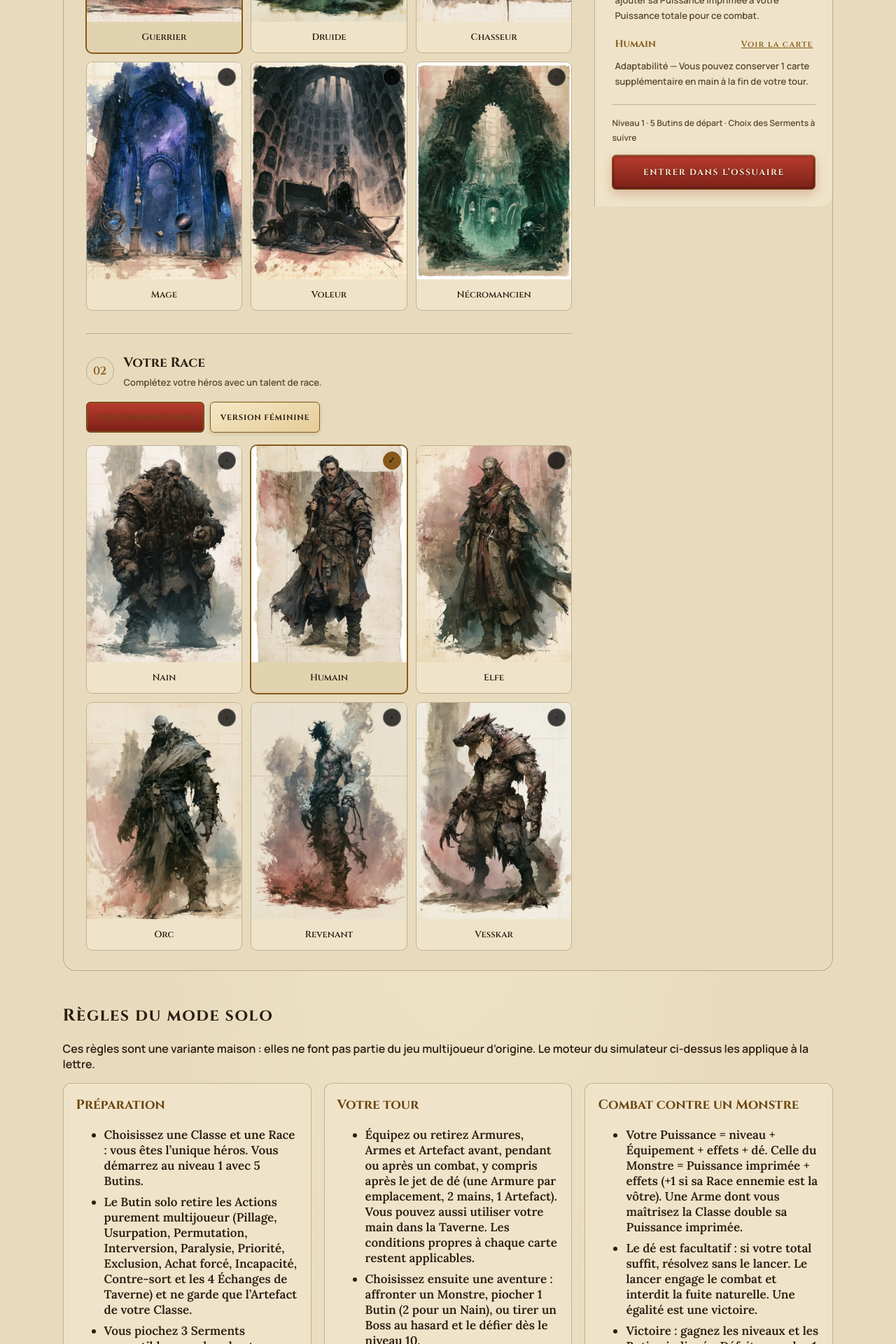
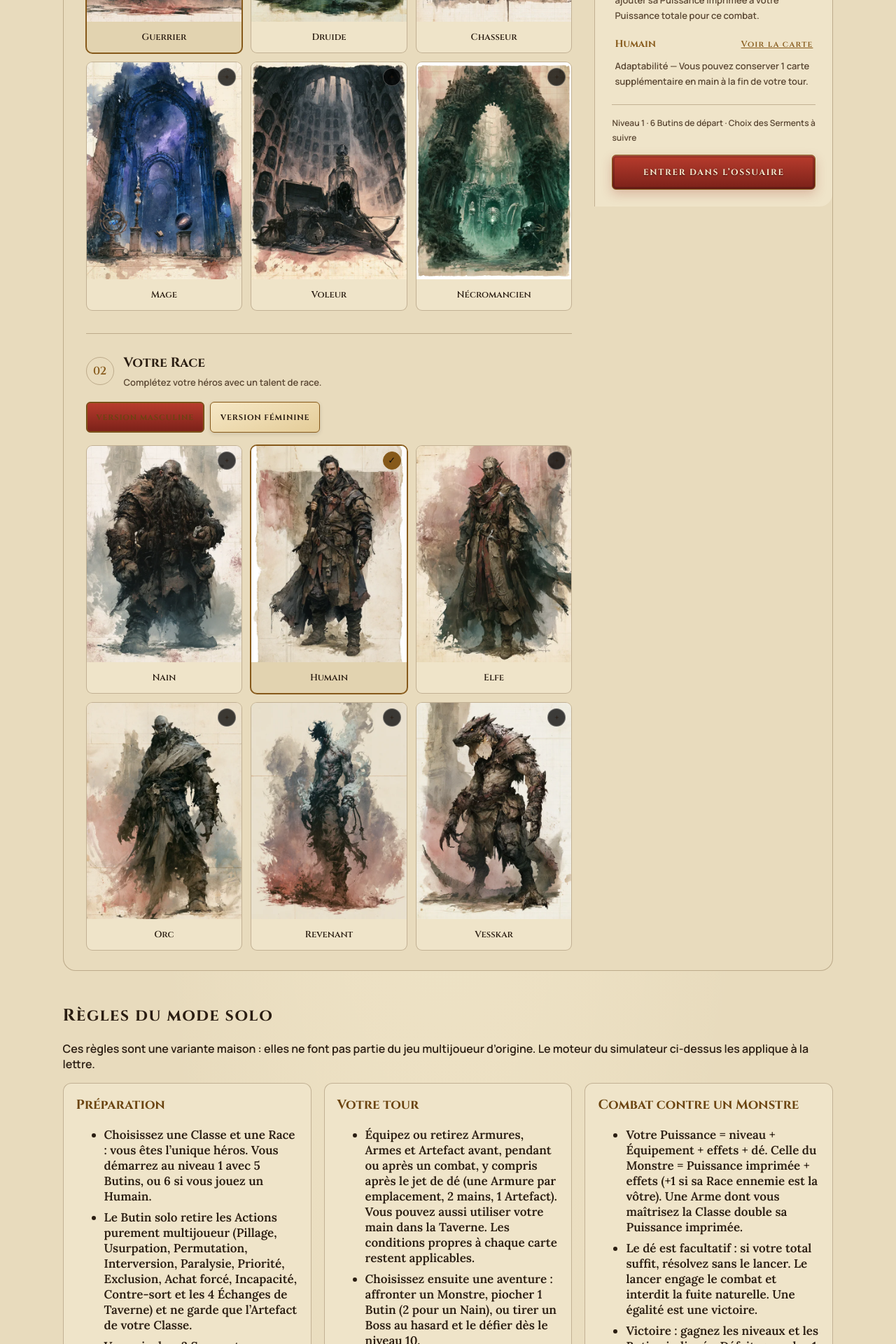
Before and after one commit to G33KOO/Ossuary-game, a React (Vite) app: page /solo in a window 1280 px wide. Shown: the part 1218-3138 px from the top of the page at 70% size. Built offline with nearby package versions, Linux system fonts and the light colour scheme.

Commit message:
Start Human solo heroes with six loot cards

```diff
--- a/src/components/SoloBoard.tsx
+++ b/src/components/SoloBoard.tsx
@@ -456,7 +456,7 @@ export function SoloBoard({ onPlayingChange }: { onPlayingChange?: (playing: boo
             })}
           </div>
           <div className="sim-launch">
-          <p>{sim.startingKit}</p>
+          <p>{fill(sim.startingKit, { count: race === 'Humain' ? 6 : 5 })}</p>
         <button className="button button-primary" onClick={start} type="button">
           {sim.start}
         </button>
--- a/src/content/solo.ts
+++ b/src/content/solo.ts
@@ -22,7 +22,7 @@ const fr: SoloCopy = {
     {
       title: 'Préparation',
       items: [
-        'Choisissez une Classe et une Race : vous êtes l’unique héros. Vous démarrez au niveau 1 avec 5 Butins.',
+        'Choisissez une Classe et une Race : vous êtes l’unique héros. Vous démarrez au niveau 1 avec 5 Butins, ou 6 si vous jouez un Humain.',
         'Le Butin solo retire les Actions purement multijoueur (Pillage, Usurpation, Permutation, Interversion, Paralysie, Priorité, Exclusion, Achat forcé, Incapacité, Contre-sort et les 4 Échanges de Taverne) et ne garde que l’Artefact de votre Classe.',
         'Vous piochez 3 Serments compatibles avec le solo et en gardez 1 (2 pour le Revenant). Leur accomplissement est suivi et leurs récompenses sont appliquées. Les Serments qui exigent un autre joueur sont exclus. Ils ne conditionnent pas le Boss. Il n’y a ni Marchand à échanger, ni Esprits.',
         'La pioche Monstre contient les 48 Monstres initiaux. Au niveau 5, Danger + : les 18 Monstres forts (Puissance 15, 18 et 20) y sont mélangés une seule fois, et les Monstres de Puissance 4, 6 et 7 en sont retirés définitivement.',
@@ -84,7 +84,7 @@ const fr: SoloCopy = {
     classHint: 'Choisissez votre style de jeu et votre capacité active.',
     raceHint: 'Complétez votre héros avec un talent de race.',
     yourHero: 'Votre héros',
-    startingKit: 'Niveau 1 · 5 Butins de départ · Choix des Serments à suivre',
+    startingKit: 'Niveau 1 · {count} Butins de départ · Choix des Serments à suivre',
     chooseClass: 'Votre Classe',
     chooseRace: 'Votre Race',
     start: 'Entrer dans l’Ossuaire',
@@ -477,7 +477,7 @@ const en: SoloCopy = {
     {
       title: 'Setup',
       items: [
-        'Pick a Class and a Race: you are the only hero. You start at level 1 with 5 Loot cards.',
+        'Pick a Class and a Race: you are the only hero. You start at level 1 with 5 Loot cards, or 6 as a Human.',
         'The solo Loot deck removes purely multiplayer Actions (Pillage, Usurpation, Permutation, Interversion, Paralysis, Priority, Exclusion, Forced Purchase, Incapacity, Counterspell and the 4 Tavern trades) and keeps only your Class Artifact.',
         'Draw 3 solo-compatible Oaths and keep 1 (2 for the Revenant). Fulfillment is tracked and rewards are applied. Oaths requiring another player are excluded. They do not gate the Boss. There are no Merchant trades or Spirits.',
         'The Monster deck holds the 48 starting Monsters. At level 5, Danger +: the 18 strong Monsters (Power 15, 18 and 20) are shuffled in once, and Power 4, 6 and 7 Monsters are permanently removed from the deck.',
@@ -539,7 +539,7 @@ const en: SoloCopy = {
     classHint: 'Choose your playstyle and active ability.',
     raceHint: 'Complete your hero with a racial talent.',
     yourHero: 'Your hero',
-    startingKit: 'Level 1 · 5 starting Loot cards · Choose your Oaths next',
+    startingKit: 'Level 1 · {count} starting Loot cards · Choose your Oaths next',
     chooseClass: 'Your Class',
     chooseRace: 'Your Race',
     start: 'Enter the Ossuary',
--- a/src/game/engine.ts
+++ b/src/game/engine.ts
@@ -95,7 +95,7 @@ export function newGame(klass: ClassName, race: RaceName, seed = Math.floor(Math
   s.hand = []
   s.draws = []
   s.drawSeq = 0
-  drawLoot(s, 5)
+  drawLoot(s, race === 'Humain' ? 6 : 5)
   s.draws = []
   s.oaths = []
   s.completedOaths = []
```
Also changed, not shown: 1 other file (tests, documents, lock files or other folders).
